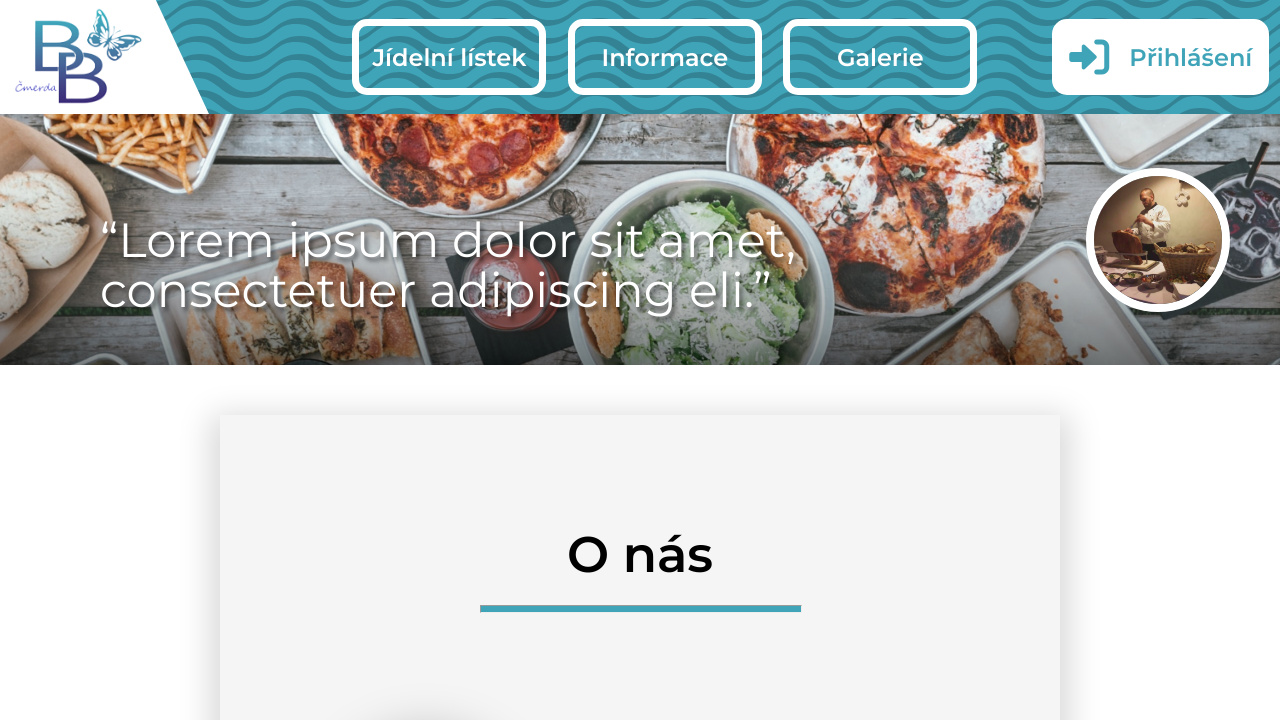
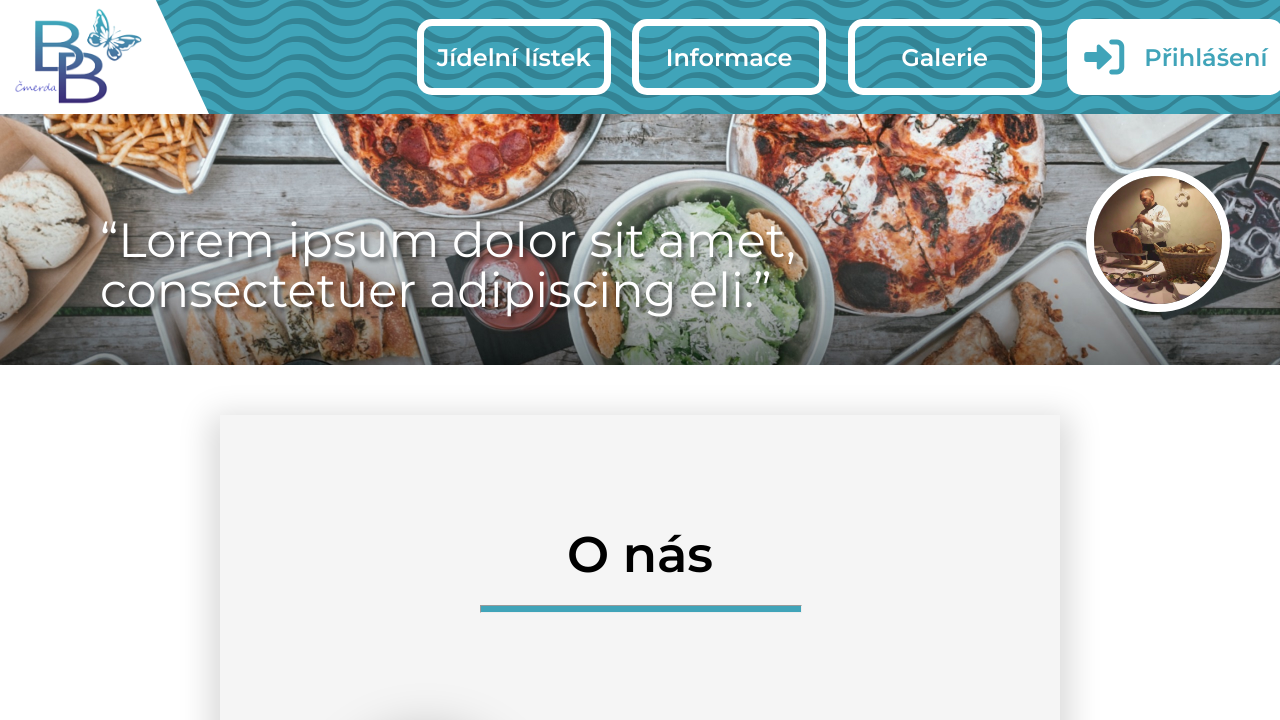
Before and after one commit to TERROR-404/Web-pro-firmu-rozvazejici-jidla, a plain HTML site: page index.html in a window 1280 px wide. Shown: the top 720 px of the page. Drawn offline with Linux system fonts and the light colour scheme.

Commit message:
oprava nav

```diff
--- a/index.css
+++ b/index.css
@@ -97,3 +97,7 @@
 footer{
     margin-top: 1810px; /*tento margin bude později dynamický pomocí js*/
 }
+
+@media(max-width: 1120px){
+
+}
--- a/index.html
+++ b/index.html
@@ -17,12 +17,12 @@
         <a href="index.html" class="logo">
             <img src="images/b&blogo.png" alt="logo">
         </a>
-        <nav>
-                <a href="orders.html" class="button">Jídelní lístek</a>
-                <a href="information.html" class="button">Informace</a>
-                <a href="gallery.html" class="button">Galerie</a>
-                <a href="login.html" class="login"><i class="fa-solid fa-right-to-bracket"></i> Přihlášení</a>
-        </nav>
+        <ul>
+                <li><a href="orders.html" class="button">Jídelní lístek</a></li>
+                <li><a href="information.html" class="button">Informace</a></li>
+                <li><a href="gallery.html" class="button">Galerie</a></li>
+                <li><a href="login.html" class="login"><i class="fa-solid fa-right-to-bracket"></i> Přihlášení</a></li>
+        </ul>
     </header>
     <article class="presentation">
         <section class="quote">“Lorem ipsum dolor sit amet, consectetuer adipiscing eli.”</section>
--- a/main.css
+++ b/main.css
@@ -41,7 +41,8 @@
     width: auto;
     margin-left: 10px;
 }
-header > nav {
+header > ul {
+    height: 100%;
     width: 100%;
     display: flex;
     justify-content: right;
@@ -52,8 +53,15 @@
     font-size: 24px;
     font-weight: 600;
     line-height: normal;
+    list-style: none;
 }
-header > nav > .button{
+header > ul > li{
+    height: 100%;
+    display: flex;
+    justify-content: center;
+    align-items: center;
+}
+header > ul > li > .button{
     height: 55%;
     width: 160px;
     padding-right: 10px;
@@ -64,7 +72,7 @@
     border: 7px solid white;
     border-radius: 15px;
 }
-header > nav > .login{
+header > ul > li > .login{
     height: 55%;
     display: flex;
     padding-right: 10px;
@@ -79,13 +87,13 @@
     margin-left: 5%;
     column-gap: 20px;
 }
-header > nav > .login > i{
+header > ul > li > .login > i{
    font-size: 40px;
 }
-header > nav > .button:hover{
+header > ul > li > .button:hover{
     background-color: rgba(0, 0, 0, 0.15);
 }
-header > nav > .login:hover{
+header > ul > li > .login:hover{
     background-color: rgba(0, 0, 0, 0.15);
     color: white;
 }
```
Also changed, not shown: gallery.html (+6 -6 lines), information.html (+6 -6 lines), login.html (+6 -6 lines), orders.html (+6 -6 lines).
